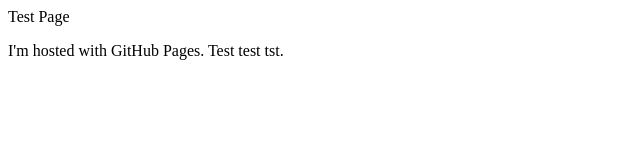
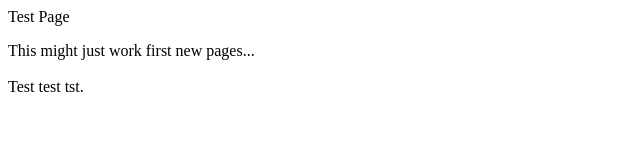
Before and after one commit to dugpugvinegarjug/dugpugvinegarjug.github.io, a plain HTML site: page site/index.html in a window 1280 px wide. Shown: the whole page, without its empty margins (0-640 px from the left). Drawn offline with Linux system fonts and the light colour scheme.

Commit message:
Update index.html

```diff
--- a/site/index.html
+++ b/site/index.html
@@ -1,6 +1,6 @@
 <!DOCTYPE html>
 <html>
 <body>Test Page</h1>
-<p>I'm hosted with GitHub Pages. Test test tst.</p>
+<p>This might just work first new pages...<br><br> Test test tst.</p>
 </body>
 </html>
```
